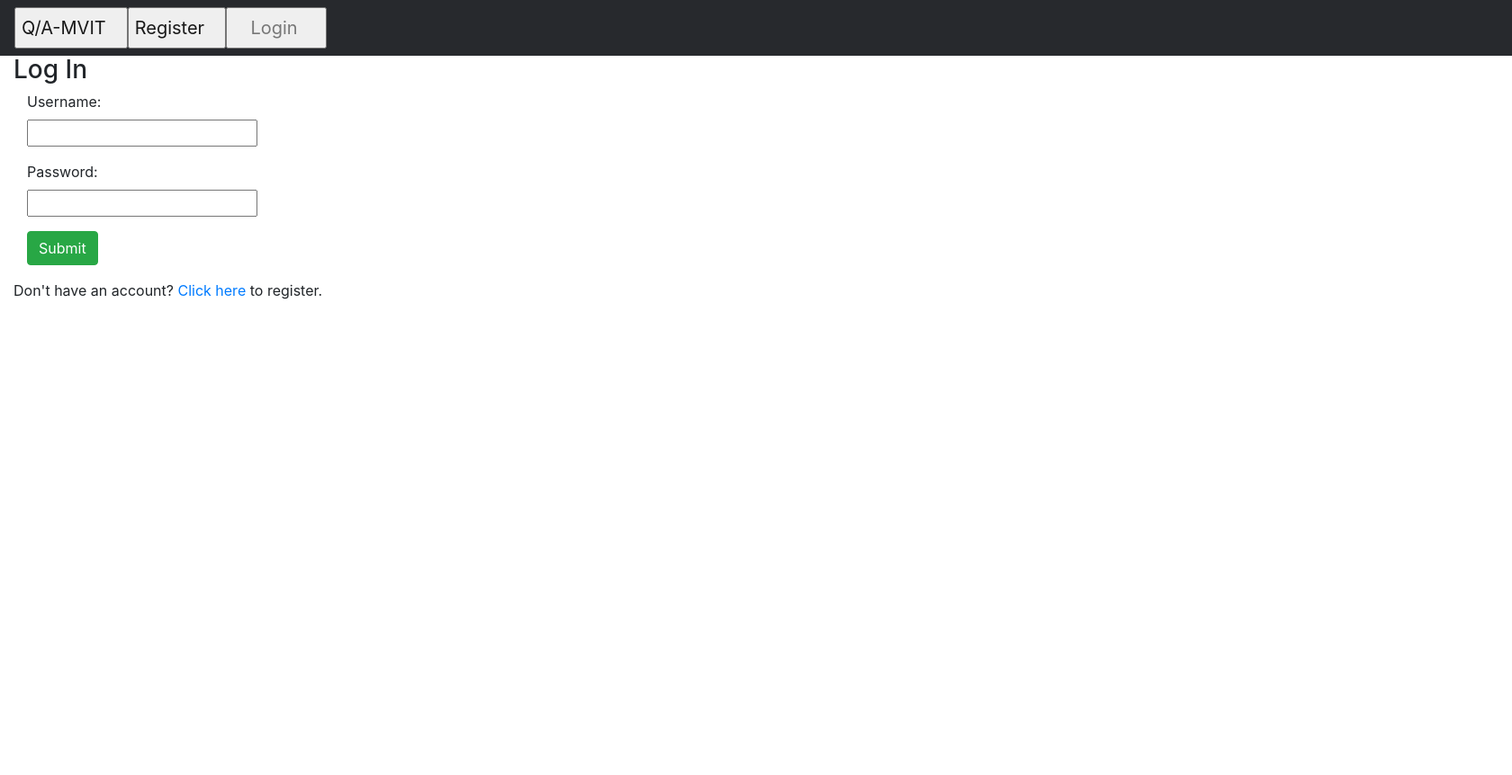
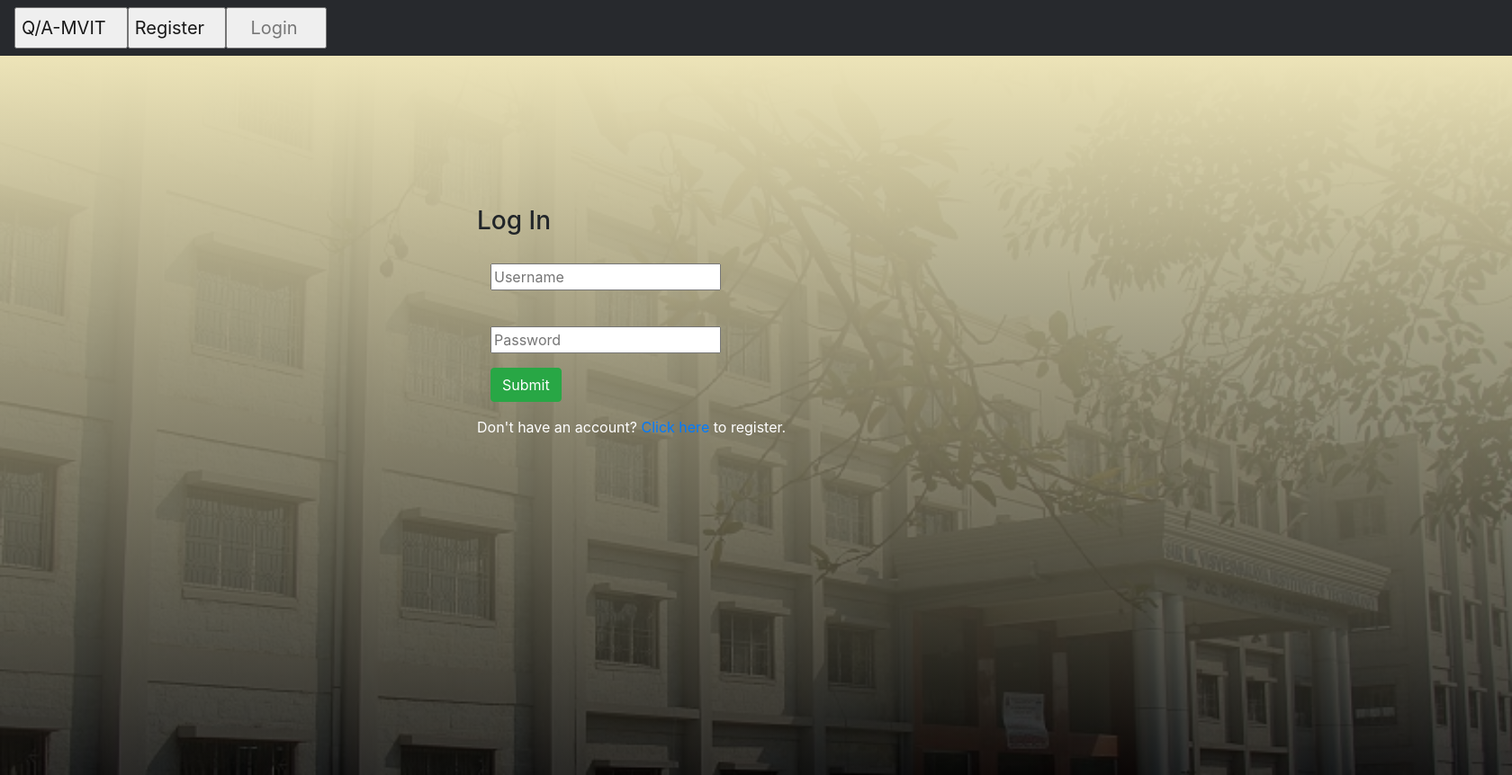
Before and after one commit to pavankomarina/qamvit, a Django app: page / in a window 1680 px wide. Shown: the whole page at 90% size. Before the commit the page ends 333 px from the top, so only its background shows below. Run offline with Django 3.2, Linux system fonts and the light colour scheme; some libraries are stand-ins or nearby versions.

Commit message:
updates templates

```diff
--- a/qa/templates/qa/base_visitor.html
+++ b/qa/templates/qa/base_visitor.html
@@ -3,13 +3,25 @@
 <head>
     <meta charset="UTF-8">
     <title>{% block title %}MVIT{% endblock %}</title>
+    {% load staticfiles %}
 
     <link rel="stylesheet" href="https://maxcdn.bootstrapcdn.com/bootstrap/4.0.0-beta/css/bootstrap.min.css">
     <link href='https://fonts.googleapis.com/css?family=Satisfy' rel='stylesheet' type='text/css'>
 
     <script src="https://ajax.googleapis.com/ajax/libs/jquery/1.12.0/jquery.min.js"></script>
     <script src="http://maxcdn.bootstrapcdn.com/bootstrap/4.0.0-beta/js/bootstrap.min.js"></script>
+   <style type="text/css">
+     .fill-viewport {
+  min-height: 100vh
+}
 
+#loginpage {
+  background: linear-gradient(rgba(237, 228, 184 ,1), rgba(0,0,0,0.8)),url('{% static 'images/collegeimage.jpg'%}') 0% 0%/cover
+}
+#register {
+  background: linear-gradient(rgba(237, 228, 184 ,1), rgba(0,0,0,0.8)),url('{% static 'images/collegeimage.jpg'%}') 0% 0%/cover
+}
+   </style>
 </head>
 <body>
 
--- a/qa/templates/qa/home.html
+++ b/qa/templates/qa/home.html
@@ -111,7 +111,7 @@
     <div class="wrapper" id="tab4">
         <div id="footer-info">
             <p> ©Copyright 2017 </br>Q/A-MVIT, Sir MVIT. All rights reserved.</p>
-            <!-- <p>Created by Pavan Kalyan Komarina<br>Ravi kumar</p> -->
+
         </div>
         <div id="footer-links">
 
@@ -130,10 +130,6 @@
  <footer class="bd-footer text-muted">
   <div class="container">
     <ul class="bd-footer-links">
-     <!--  <li><a href="https://github.com/twbs/bootstrap">GitHub</a></li>
-      <li><a href="https://twitter.com/getbootstrap">Twitter</a></li>
-      <li><a href="/examples/">Examples</a></li>
-      <li><a href="/about/history/">About</a></li> -->
     </ul>
 
   </div>
--- a/qa/templates/qa/login.html
+++ b/qa/templates/qa/login.html
@@ -3,33 +3,42 @@
 {% block login_active %}active{% endblock %}
 
 {% block body %}
+<section id="loginpage">
+<div class="container-fluid">
+<div class="container " style="margin-left: 500px;">
+    <div class="row fill-viewport">
 
-<div class="container-fluid">
-
-    <div class="row">
         <div class="col-sm-12 col-md-6">
             <div class="panel panel-default">
                 <div class="panel-body">
+                </br>
+                </br>
+                </br>
+                </br>
+                </br>
+                </br>
+
+                </br>
                     <h3>Log In</h3>
                     {% if error_message %}
-                        <p><strong>{{ error_message }}</strong></p>
+                        <p style="color: red"><strong>{{ error_message }}</strong></p>
                     {% endif %}
                     <form class="form-horizontal" role="form" action="{% url 'qa:login'%}" method="post" enctype="multipart/form-data">
                         {% csrf_token %}
                         <div class="form-group">
-                            <label class="control-label col-sm-2" for="id_username">
-                                Username:
+                            <label class="input col-sm-2" for="id_username">
+
                             </label>
                             <div class="col-sm-10">
-                                <input id="id_username" maxlength="30" name="username" type="text">
+                                <input id="id_username" maxlength="30" name="username" type="text" placeholder="Username">
                             </div>
                         </div>
                         <div class="form-group">
                             <label class="control-label col-sm-2" for="id_password">
-                                Password:
+
                             </label>
                             <div class="col-sm-10">
-                                <input id="id_password" maxlength="30" name="password" type="password">
+                                <input id="id_password" maxlength="30" name="password" type="password" placeholder="Password">
                             </div>
                         </div>
                         <div class="form-group">
@@ -39,13 +48,15 @@
                         </div>
                     </form>
                 </div>
-                <div class="panel-footer">
+                <div class="panel-footer" style="color:white">
                     Don't have an account? <a href="{% url 'qa:register' %}">Click here</a> to register.
                 </div>
             </div>
         </div>
     </div>
-
+</div>
+</div>
 </div>
 
+</section>
 {% endblock %}
--- a/qa/views.py
+++ b/qa/views.py
@@ -109,7 +109,6 @@ def blog(request):
                     'most_likes':most_likes,
                         }
             return render(request,'qa/home.html',context)
-
     else:
 
         if request.user.is_authenticated():
@@ -226,7 +225,7 @@ def answers(request,question_id):
 
 def userdetails(request):
     if request.method == "POST":
-        form=UserdetailsForm(request.POST or None)
+        form=UserdetailsForm(request.POST)
         if form.is_valid():
             USN=form.cleaned_data['USN']
             name=form.cleaned_data['name']
```
Also changed, not shown: qa/templates/qa/base.html (+13 -7 lines), qa/templates/qa/profile.html (+5 -7 lines), qa/templates/qa/register.html (+13 -5 lines), qa/templates/qa/userdetails.html (+92 -6 lines), db.sqlite3, qa/static/images/blogimage.jpg (added), qa/static/images/collegeimage.jpg (added), qa/static/images/introduction.jpg (added), qa/static/images/questionsimage.jpg (added), qa/static/images/tagsimage.jpg (added).
